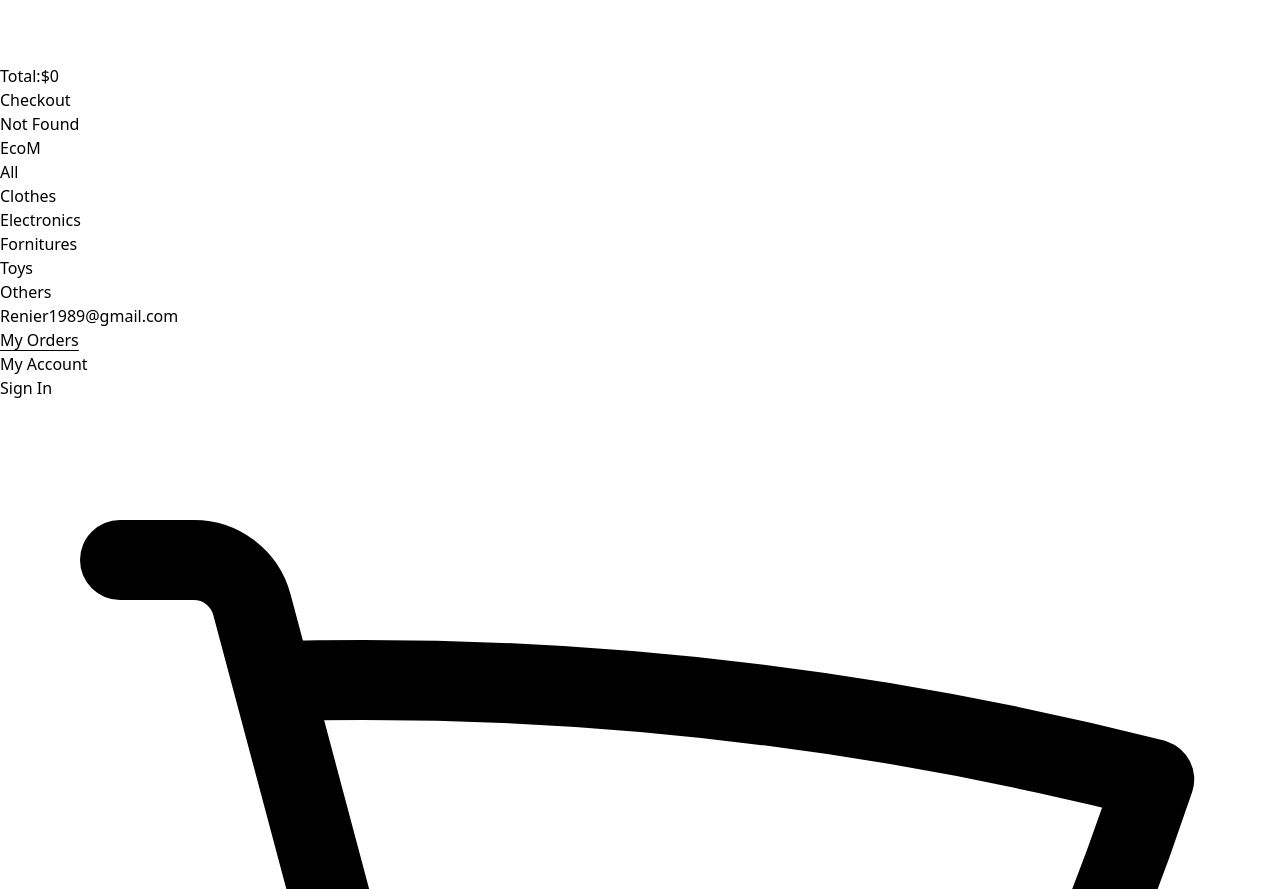
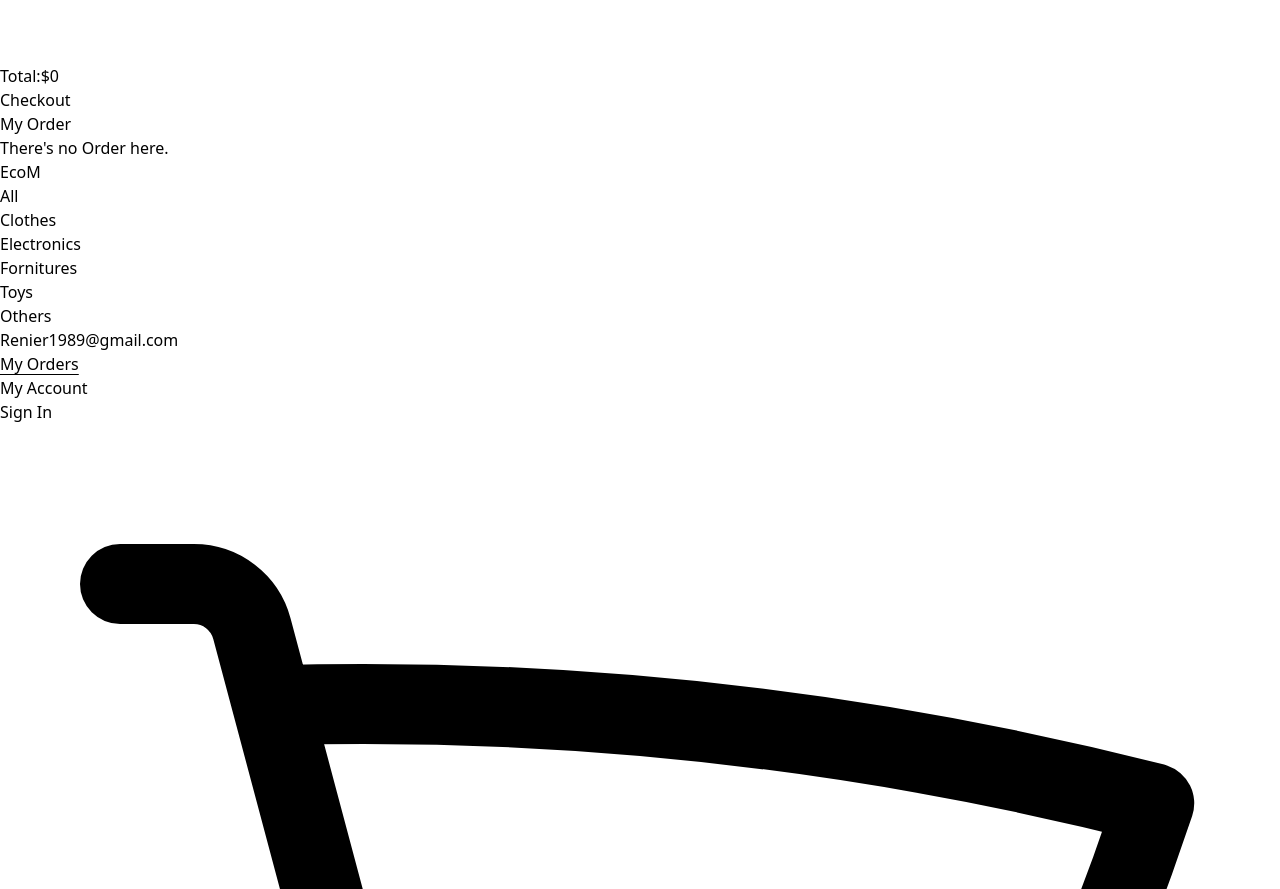
Before and after one commit to standard2000/ecomerce_react, a React (Vite) app: page /my-orders/last in a window 1280 px wide. Before the commit this address had no page. Shown: the part 1240-2129 px from the top of the page. Built offline with nearby package versions, Linux system fonts and the light colour scheme.

Commit message:
Class22, show the last order y the page MyOrder

```diff
--- a/src/Components/CardOrder/index.jsx
+++ b/src/Components/CardOrder/index.jsx
@@ -12,9 +12,11 @@ function CardOrder({id, price,title,imageUrl, onDelete}) {
         <div className='flex items-center'>
             <p className='text-lg font-medium'>${price}</p>
             <div>
+                {onDelete &&
                 <XMarkIcon className="w-6 h-6 text-blue-800 cursor-pointer"
                 onClick={()=>onDelete(id)}
                 ></XMarkIcon>
+                }
             </div>
         </div>
     </div>
--- a/src/Components/CheckoutProducts/index.jsx
+++ b/src/Components/CheckoutProducts/index.jsx
@@ -1,3 +1,4 @@
+import { Link } from 'react-router-dom'
 import { XMarkIcon } from '@heroicons/react/24/solid'
 import { useEcom } from '../../Context';
 import { CardOrder } from '../../Components/CardOrder';
@@ -21,6 +22,7 @@ function CheckoutProducts() {
     }
     ecom.setOrder([...ecom.order, orderToAdd]);
     ecom.setCartProducts([]);
+    ecom.setCount(0);
     // console.log(ecom.order);
   }
 //   console.log(ecom.openCheckoutProducts);
@@ -49,7 +51,9 @@ function CheckoutProducts() {
           <span className='font-light text-sm'>Total:</span>
           <span className='font-medium text-2xl'>${totalPrice(ecom.cartProducts)}</span>
           </p>
+          <Link to={'/my-orders/last'}>
           <button className='rounded-lg bg-black text-white py-3 w-full mb-6' onClick={()=>onChecktourOrder()}>Checkout</button>
+          </Link>
         </div>
     </aside>
   )
--- a/src/Pages/App/index.jsx
+++ b/src/Pages/App/index.jsx
@@ -17,6 +17,7 @@ const AppRoutes = () => {
     { path: "/my-account", element: <MyAccount /> },
     { path: "/my-order", element: <MyOrder /> },
     { path: "/my-orders", element: <MyOrders /> },
+    { path: "/my-orders/last", element: <MyOrder /> },
     { path: "/sign-in", element: <SignIn /> },
     { path: "/*", element: <NotFound /> },
   ]);
--- a/src/Pages/MyOrder/index.jsx
+++ b/src/Pages/MyOrder/index.jsx
@@ -1,9 +1,37 @@
+import { CardOrder } from "../../Components/CardOrder"
 import Layout from "../../Components/Layout"
+import { useEcom } from "../../Context";
 
 function MyOrder() {
+
+  const ecom = useEcom();
+
+  // console.log(ecom.order.length);
+  // console.log(ecom.order?.slice(-1)[0].products);
+
   return (
     <Layout>
       My Order
+
+      <div className='flex flex-col'>
+            {ecom.order.length > 0 ?
+            (
+            ecom.order?.slice(-1)[0].products.map((product)=>(
+                <CardOrder
+                  key={product.id}
+                  title={product.title}
+                  imageUrl={product.images[0]}
+                  price={product.price}
+                  id={product.id}
+                  />
+            ))
+            )
+            :
+            (
+              <p>There's no Order here.</p>
+            )
+            }
+        </div>
     </Layout>
     // <div className='bg-green-300'>MyOrder</div>
   )
```
